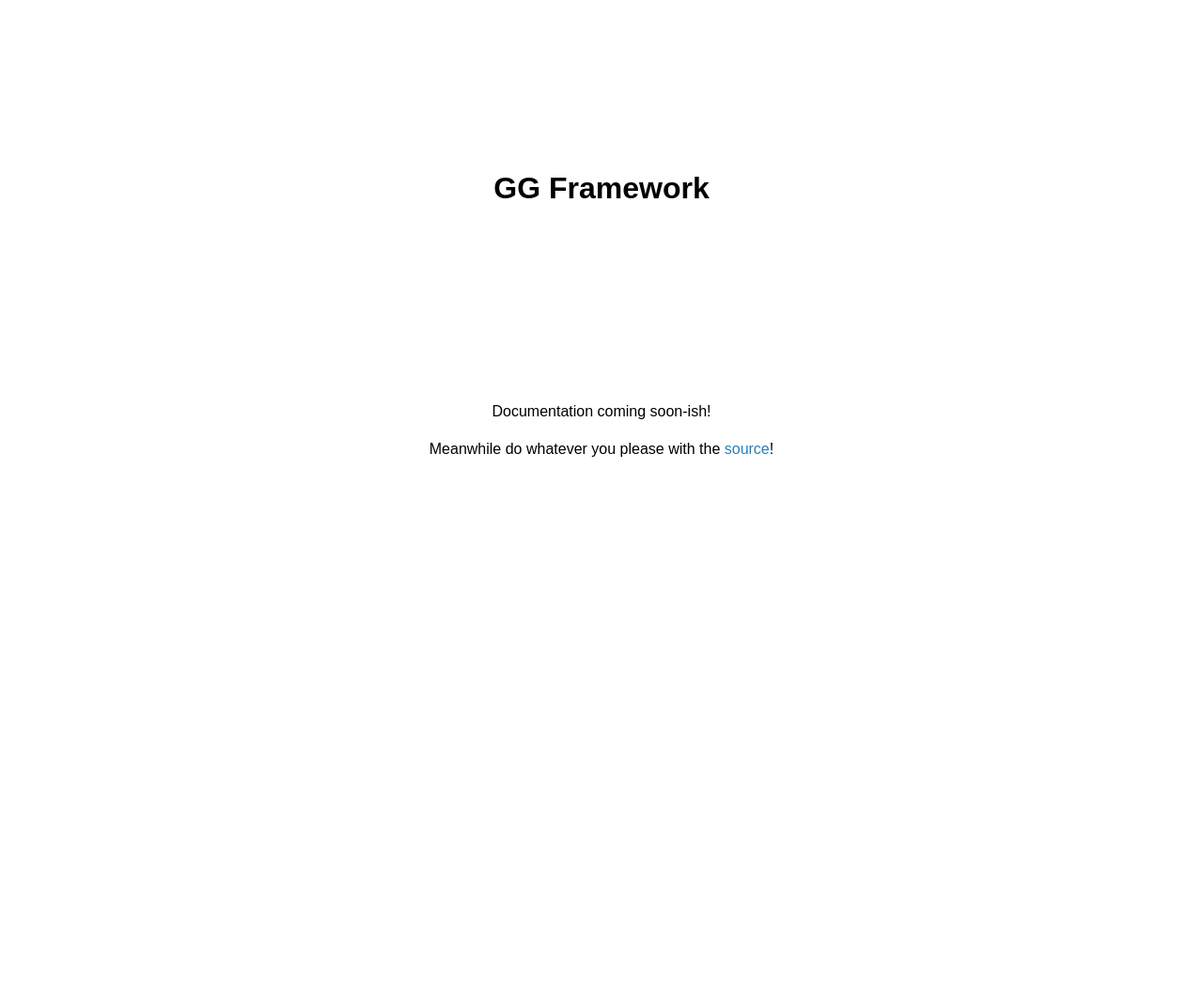
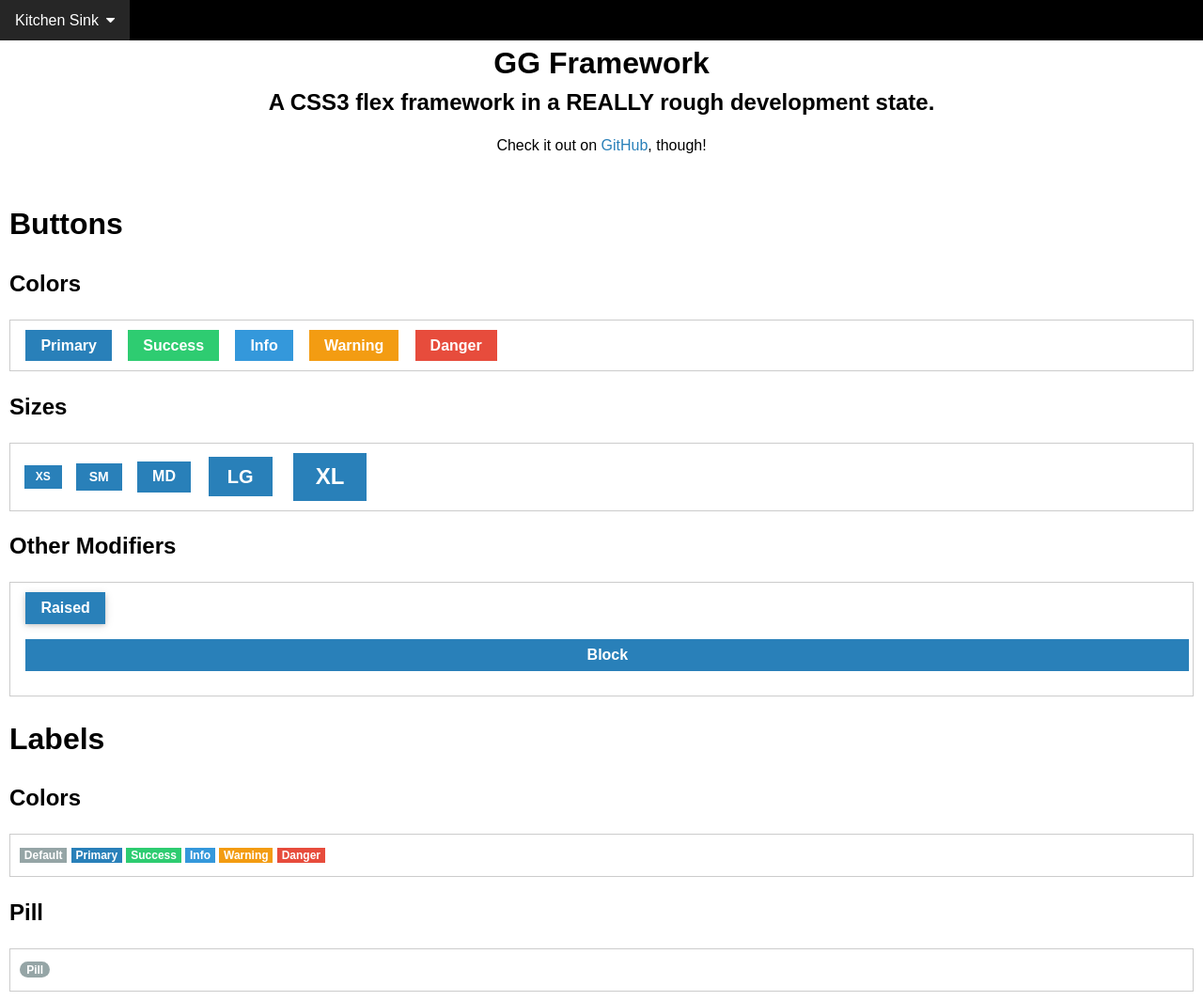
Before and after one commit to Copons/GG-Framework-DISCONTINUED, a website: page index.html in a window 1280 px wide. Shown: the whole page at 94% size. Before the commit the page ends 800 px from the top, so only its background shows below. Drawn offline with Linux system fonts and the light colour scheme.

Commit message:
Super rough draft for the GH Pages kitchen sink

```diff
--- a/index.html
+++ b/index.html
@@ -6,33 +6,125 @@
     <link rel="stylesheet" href="dist/css/gg-framework.min.css">
     <style>
 
-section.grid {
+body {
+  padding-top: 43px;
+}
+
+.hero {
+  height: auto;
+  text-align: center;
+}
+.hero h1 {
+  margin: 0;
+  padding: 0 1rem;
+}
+.hero h2 {
+  margin: 0;
+  padding: 0 1rem;
+}
+.hero p {
+  padding: 0 1rem;
+}
+
+#kitchen-sink {
   padding: 1rem;
-  text-align: center;
+}
+
+.example {
+  padding: 1rem;
+  border: 1px solid #ccc;
 }
 
     </style>
   </head>
   <body>
 
-    <header class="hero hero-half">
+    <nav class="navbar navbar-fixed">
+      <ul>
+        <li>
+          <a href="#kitchen-sink" class="navbar-dropdown">
+            Kitchen Sink
+            <span class="fa fa-caret-down"></span>
+          </a>
+          <ul>
+            <li>
+              <a href="#sink-buttons">Buttons</a>
+            </li>
+            <li>
+              <a href="#sink-labels">Labels</a>
+            </li>
+          </ul>
+        </li>
+      </ul>
+    </nav>
+
+    <header class="hero">
 
       <h1>GG Framework</h1>
+      <h2>A CSS3 flex framework in a REALLY rough development state.</h2>
+      <p>
+        Check it out on <a href="https://github.com/Copons/GG-Framework">GitHub</a>, though!
+      </p>
 
     </header>
 
-    <section class="grid">
+    <div id="kitchen-sink" class="grid">
 
-      <div class="cell-12">
-        <p>
-          Documentation coming soon-ish!
-        </p>
-        <p>
-          Meanwhile do whatever you please with the <a href="https://github.com/Copons/GG-Framework">source</a>!
-        </p>
-      </div>
+      <section class="cell-12" id="sink-buttons">
 
-    </section>
+        <h1>Buttons</h1>
+
+        <h2>Colors</h2>
+        <div class="example">
+          <button class="btn btn-primary">Primary</button>
+          <button class="btn btn-success">Success</button>
+          <button class="btn btn-info">Info</button>
+          <button class="btn btn-warning">Warning</button>
+          <button class="btn btn-danger">Danger</button>
+        </div>
+
+        <h2>Sizes</h2>
+        <div class="example">
+          <button class="btn btn-primary btn-xs">XS</button>
+          <button class="btn btn-primary btn-sm">SM</button>
+          <button class="btn btn-primary">MD</button>
+          <button class="btn btn-primary btn-lg">LG</button>
+          <button class="btn btn-primary btn-xl">XL</button>
+        </div>
+
+        <h2>Other Modifiers</h2>
+        <div class="example">
+          <button class="btn btn-primary btn-raised">Raised</button>
+          <button class="btn btn-primary btn-block">Block</button>
+        </div>
+
+      </section>
+
+      <section class="cell-12" id="sink-labels">
+
+        <h1>Labels</h1>
+
+        <h2>Colors</h2>
+        <div class="example">
+          <span class="label">Default</span>
+          <span class="label label-primary">Primary</span>
+          <span class="label label-success">Success</span>
+          <span class="label label-info">Info</span>
+          <span class="label label-warning">Warning</span>
+          <span class="label label-danger">Danger</span>
+        </div>
+
+        <h2>Pill</h2>
+        <div class="example">
+          <span class="label label-pill">Pill</span>
+        </div>
+
+
+      </section>
+
+
+
+    </div>
 
 
 
@@ -40,5 +132,10 @@ section.grid {
     <script src="dist/js/zepto.min.js" charset="utf-8"></script>
     <script src="dist/js/velocity.min.js" charset="utf-8"></script>
     <script src="dist/js/gg-framework.min.js" charset="utf-8"></script>
+    <script charset="utf-8">
+;(function($){
+
+})(Zepto);
+    </script>
   </body>
 </html>
```
